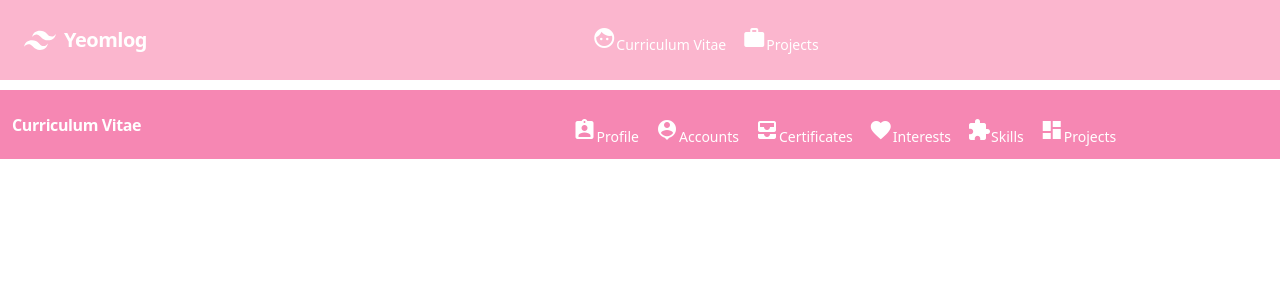
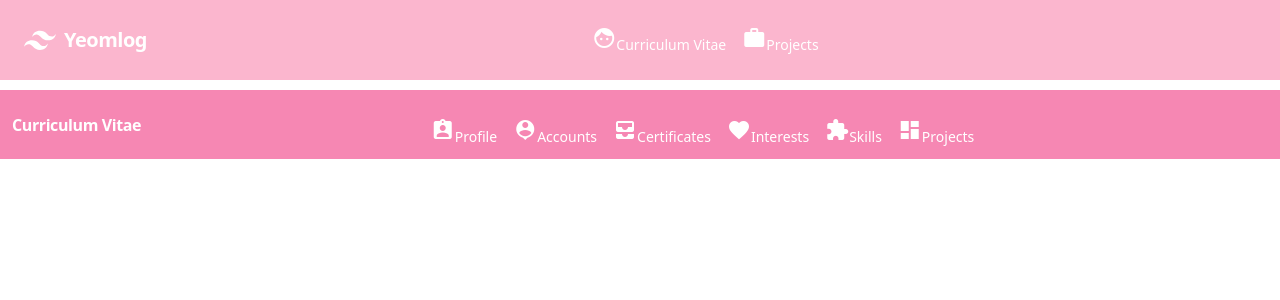
Before and after one commit to yeomkyeorae/yeomlog, a Vue app in the folder frontend/: page /cv in a window 1280 px wide. Shown: the top 300 px of the page. Built offline with nearby package versions, Linux system fonts and the light colour scheme.

Commit message:
200317 | cv menubar items are centered

```diff
--- a/frontend/src/views/Cv.vue
+++ b/frontend/src/views/Cv.vue
@@ -2,7 +2,7 @@
 	<div>
 		<div class="font-sans antialiased">
 			<nav class="flex items-center justify-between flex-wrap bg-pink-400 p-3">
-				<div class="flex items-center flex-no-shrink text-white mr-6">
+				<div class="items-center flex-no-shrink text-white mr-3">
 					<span class="font-semibold text-l tracking-tight">
 						Curriculum Vitae
 					</span>
```
